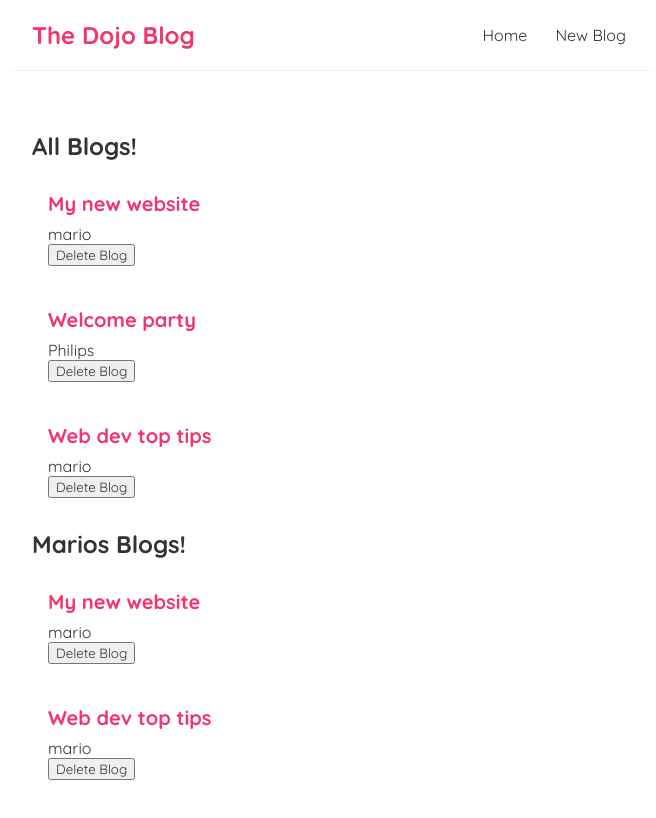
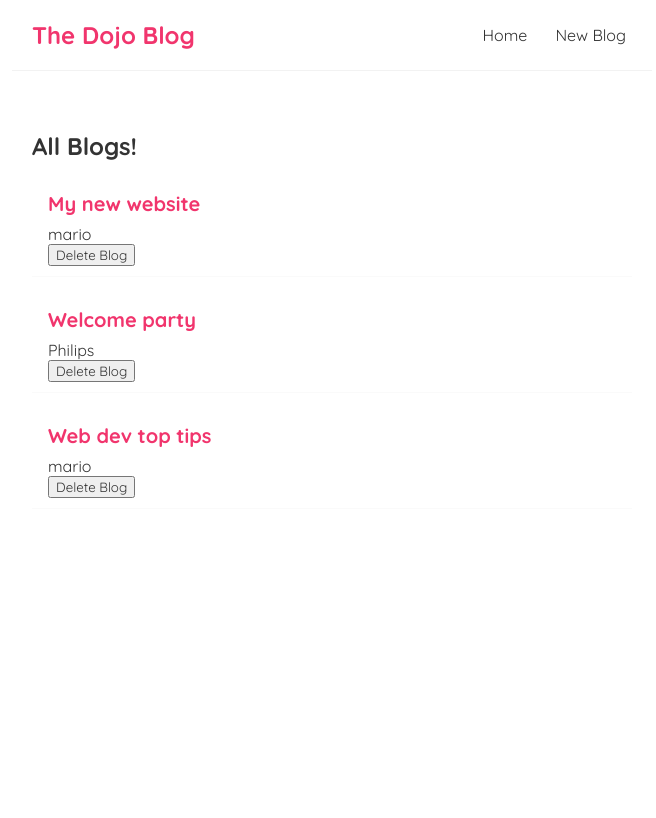
Before and after one commit to Delightsheriff/REACT_SERIES, a React (Create React App) app: page / in a window 1280 px wide. Shown: the top 818 px of the page, without its empty margins (308-964 px from the left). Built offline with nearby package versions, Linux system fonts and the light colour scheme; the HTML template or start-up script is replaced by a standard one.

Commit message:
use effect

```diff
--- a/src/Home.js
+++ b/src/Home.js
@@ -1,4 +1,4 @@
-import { useState } from "react";
+import { useState, useEffect } from "react";
 import BlogList from "./BlogList";
 
 const Home = () => {
@@ -12,10 +12,15 @@ const Home = () => {
         const newBlogs = blogs.filter(blog => blog.id !== id);
         setBlogs(newBlogs)
     }
+
+    useEffect(()=>{
+        console.log('use effect ran');
+        console.log(blogs);
+    });
     return (
         <div className="home">
             <BlogList blogs={blogs} title="All Blogs!" handleDelete={handleDelete} />
-            <BlogList blogs={blogs.filter((blog)=> blog.author === 'mario')} title="Marios Blogs!" />
+            {/* <BlogList blogs={blogs.filter((blog)=> blog.author === 'mario')} title="Marios Blogs!" /> */}
         </div>
      );
 }
```
